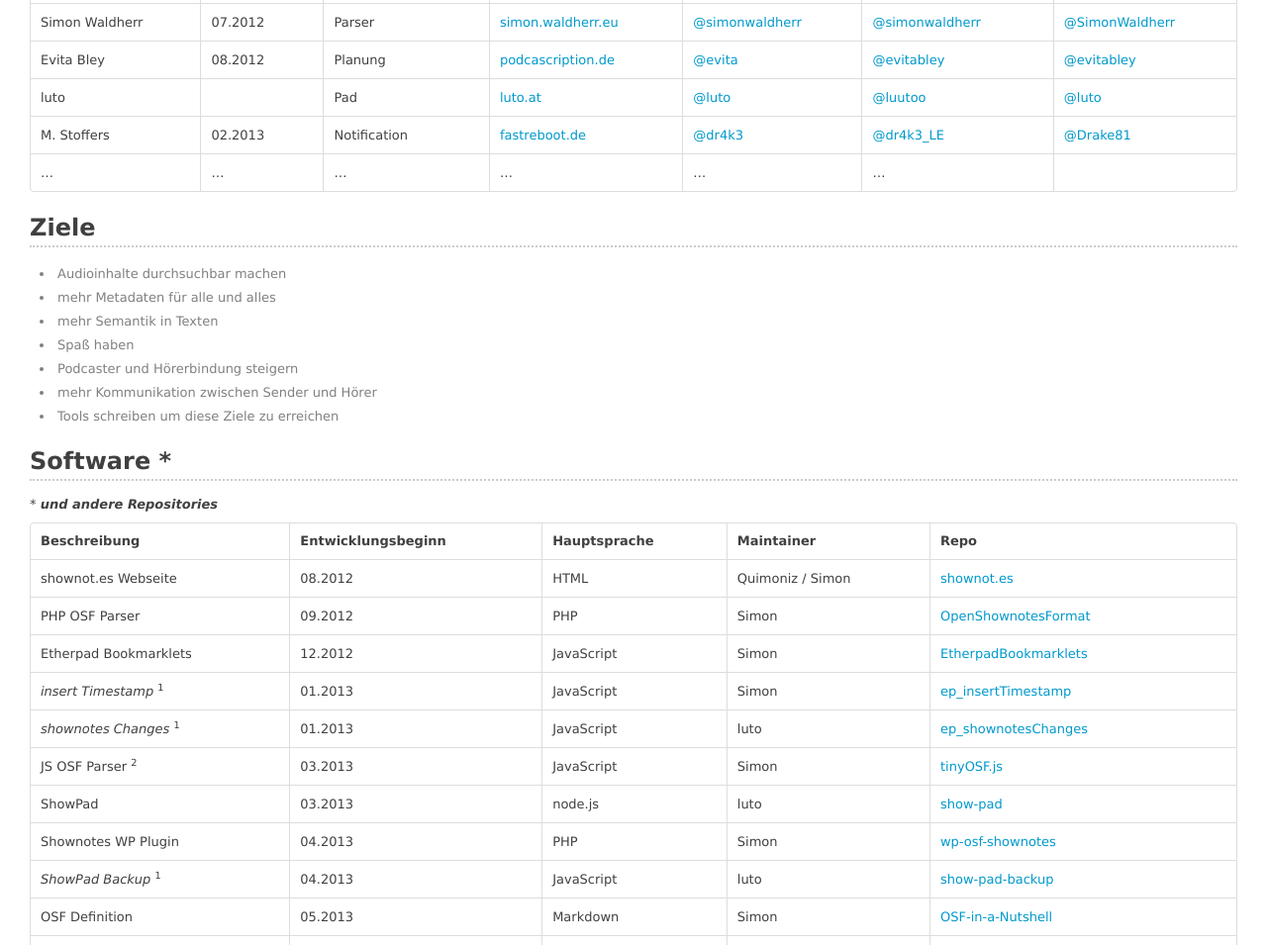
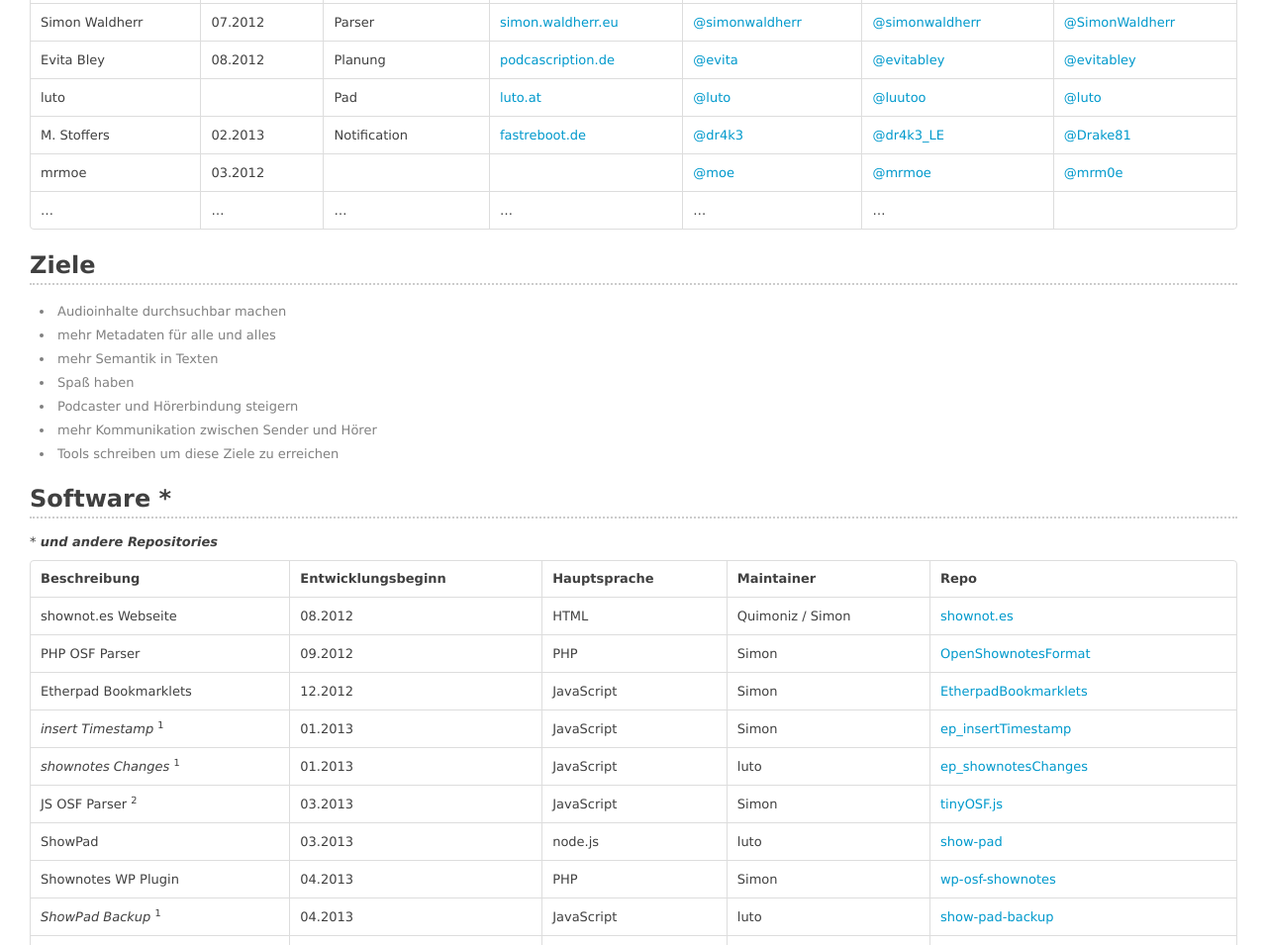
Before and after one commit to shownotesArchive/about-us, a plain HTML site: page index.html in a window 1280 px wide. Shown: the part 2160-3115 px from the top of the page at 99% size. Drawn offline with Linux system fonts and the light colour scheme.

Commit message:
Update index.html
mrmoe in Mitgliederliste eingefuegt

```diff
--- a/index.html
+++ b/index.html
@@ -362,6 +362,15 @@ Zusätzlich finden derzeit auch Planungen bzgl. eines Podcast-Informations-Syste
 <td><a href="https://github.com/Drake81">@Drake81</a></td>
 </tr>
 <tr>
+<td>mrmoe</td>
+<td>03.2012</td>
+<td></td>
+<td></td>
+<td><a href="https://alpha.app.net/moe">@moe</a></td>
+<td><a href="https://twitter.com/mrmoe">@mrmoe</a></td>
+<td><a href="https://github.com/mrm0e">@mrm0e</a></td>
+</tr>
+<tr>
 <td>…</td>
 <td>…</td>
 <td>…</td>
```
